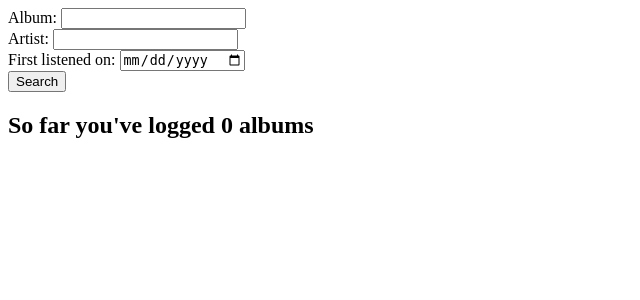
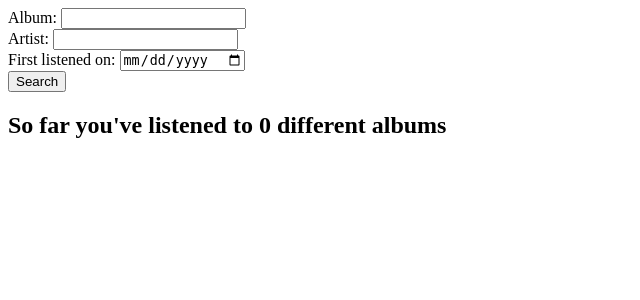
Before and after one commit to dinhthehuy/CRUD-Web-Application-for-Music-releases, a Django app: page /music/ in a window 1280 px wide. Shown: the top 300 px of the page, without its empty margins (0-640 px from the left). Run offline with Django 5.2, Linux system fonts and the light colour scheme; data that the repository does not hold is empty; parts of the project's set-up code (start-up, migrations or seed data) failed here and were passed over.

Commit message:
change text

```diff
--- a/music/templates/music/index.html
+++ b/music/templates/music/index.html
@@ -22,7 +22,7 @@
         <input type="submit" value="Search">
     </form>
 
-    <h2>So far you've logged {{ count }} albums</h2>
+    <h2>So far you've listened to {{ count }} different albums</h2>
     {% if logged_albums %}
         <table>
             <thead>
```
